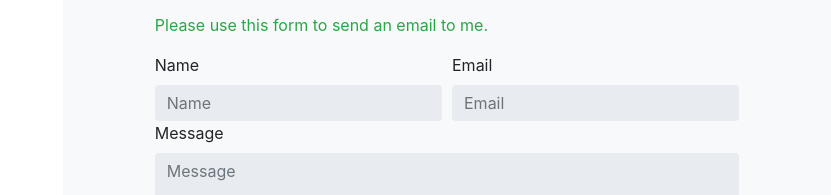
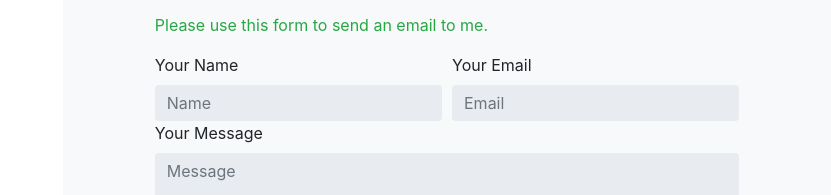
Before and after one commit to vlvanchin/vlvanchin.github.io, a plain HTML site: page index.html in a window 1280 px wide. Shown: the part 5711-5906 px from the top of the page, without its empty margins (449-1280 px from the left). Drawn offline with nearby package versions, Linux system fonts and the light colour scheme; a script that the page names is missing; some icons are missing.

Commit message:
updated the contact form
Signed-off-by: vlvanchin <vlvanchin+work@gmail.com>

```diff
--- a/index.html
+++ b/index.html
@@ -3,7 +3,7 @@
 <!DOCTYPE html>
 <html lang="en-US">
 <head>
-	<meta name="generator" content="Hugo 0.96.0" />
+	<meta name="generator" content="Hugo 0.119.0">
 	<title>
 
 
@@ -377,23 +377,24 @@
       <form action="https://formspree.io/vlvanchin@gmail.com" method="post">
         <div class="form-row">
           <div class="col-12 col-xl-6 col-lg-6 col-md-6">
-            <label>Name</label>
+            <label>Your Name</label>
             <input type="text" class="form-control" name="name" placeholder="Name">
           </div>
           <div class="col-12 col-xl-6 col-lg-6 col-md-6">
-            <label>Email</label>
+            <label>Your Email</label>
             <input type="email" class="form-control" name="_replyto" placeholder="Email">
           </div>
         </div>
 
         <div class="form-group">
-          <label>Message</label>
+          <label>Your Message</label>
           <textarea placeholder="Message" name="message" class="form-control" rows="4"></textarea>
         </div>
         <button type="submit" class="btn btn-dark">Submit</button>
       </form>
   </div>
 </section>
+
 </div>
 
 <script src="https://blog.uicard.io/js/highlight.min.js"></script>
```
